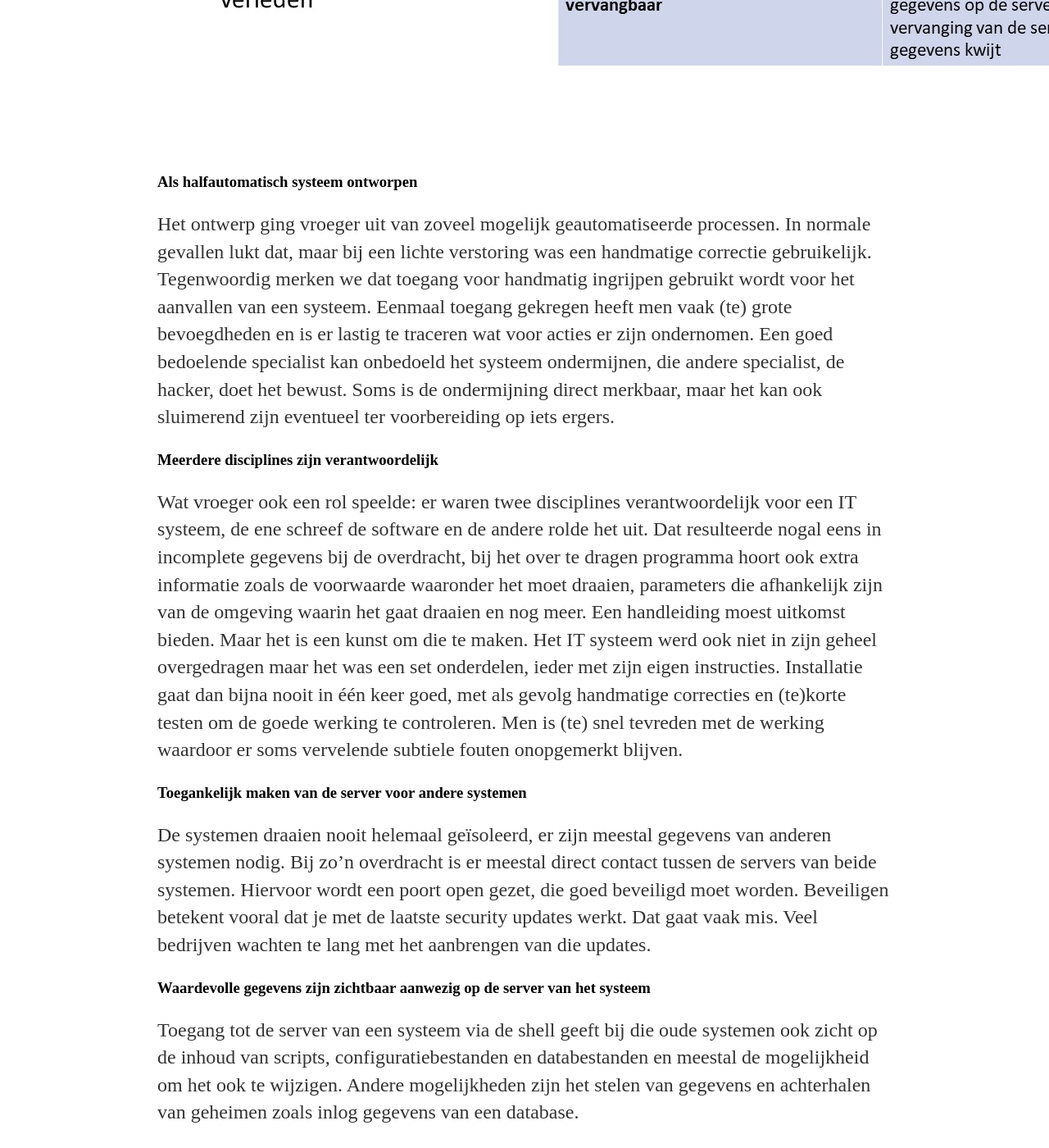
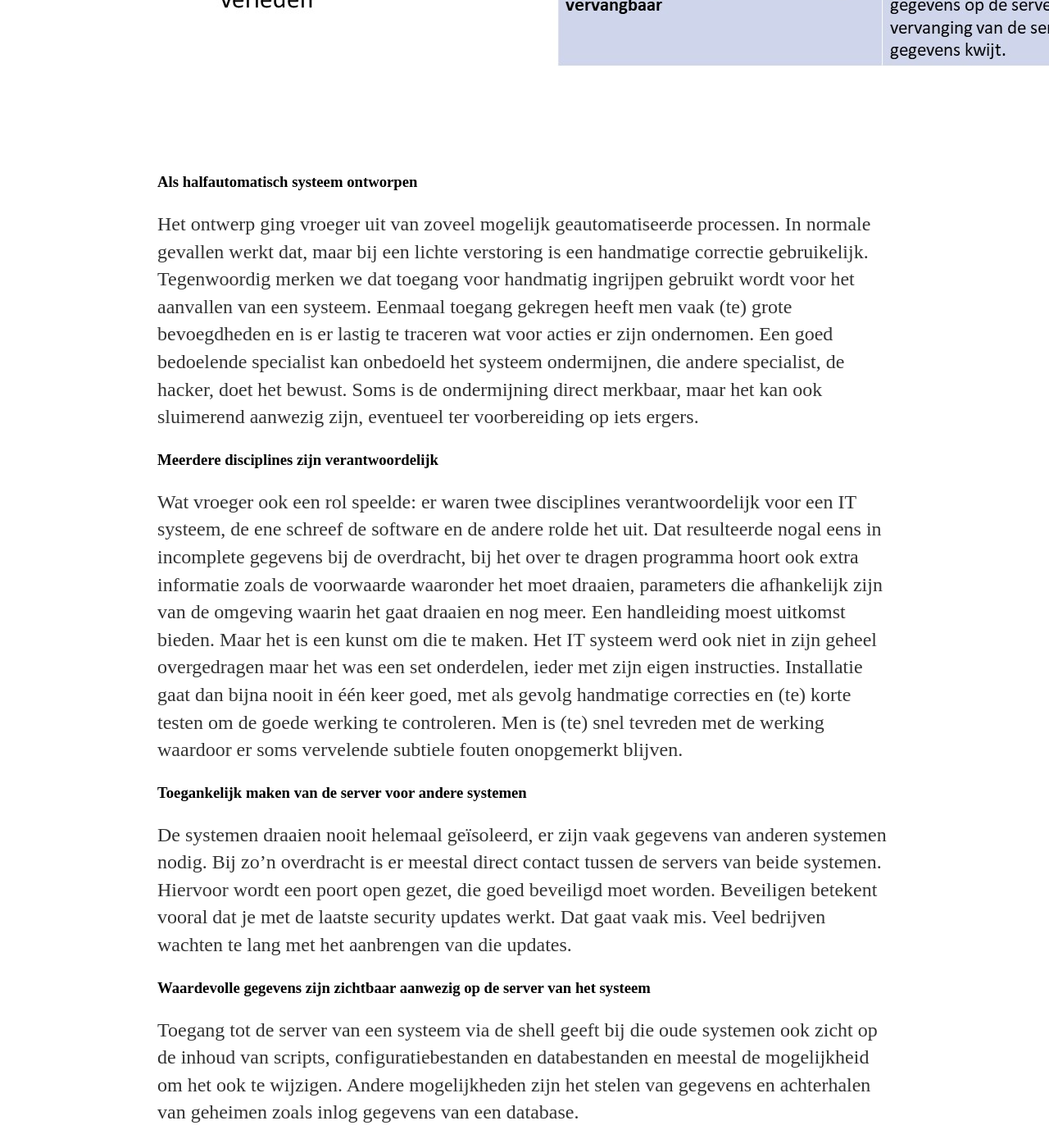
Before and after one commit to paedelm/paedelm.github.io, a Jekyll site: the page built from _posts/2021-05-24-oude systemen betrouwbaar maken.md, in a window 1280 px wide and 1400 px high, scrolled down 1615 px. Shown: the whole window at 82% size. Built offline with Jekyll 4.4.1, drawn with Linux system fonts in a browser that asks for light colours; some of the changed text lies outside the part shown.

Commit message:
plaatjes en tekst anjo 1

```diff
--- a/_posts/2021-05-24-oude systemen betrouwbaar maken.md
+++ b/_posts/2021-05-24-oude systemen betrouwbaar maken.md
@@ -18,20 +18,20 @@ date: 2021-05-24
 
 ## Oorzaken vanuit het verleden
 
-  ![](/kwetsbare-systemen.jpg)
+  ![](/Kwetsbare Systemen.jpg)
 
 ### Als halfautomatisch systeem ontworpen
 
- Het ontwerp ging vroeger uit van zoveel mogelijk geautomatiseerde processen. In normale gevallen lukt dat, maar bij een lichte verstoring was een handmatige correctie gebruikelijk. Tegenwoordig merken we dat toegang voor handmatig ingrijpen gebruikt wordt voor het aanvallen van een systeem. Eenmaal toegang gekregen heeft men vaak (te) grote bevoegdheden en is er lastig te traceren wat voor acties er zijn ondernomen. Een goed bedoelende specialist kan onbedoeld het systeem ondermijnen, die andere specialist, de hacker, doet het bewust. Soms is de ondermijning direct merkbaar, maar het kan ook sluimerend zijn eventueel ter voorbereiding op iets ergers.
+ Het ontwerp ging vroeger uit van zoveel mogelijk geautomatiseerde processen. In normale gevallen werkt dat, maar bij een lichte verstoring is een handmatige correctie gebruikelijk. Tegenwoordig merken we dat toegang voor handmatig ingrijpen gebruikt wordt voor het aanvallen van een systeem. Eenmaal toegang gekregen heeft men vaak (te) grote bevoegdheden en is er lastig te traceren wat voor acties er zijn ondernomen. Een goed bedoelende specialist kan onbedoeld het systeem ondermijnen, die andere specialist, de hacker, doet het bewust. Soms is de ondermijning direct merkbaar, maar het kan ook sluimerend aanwezig zijn, eventueel ter voorbereiding op iets ergers.
 
 ### Meerdere disciplines zijn verantwoordelijk
 
  Wat vroeger ook een rol speelde: er waren twee disciplines verantwoordelijk voor een IT systeem, de ene schreef de software en de andere rolde het uit. Dat resulteerde nogal eens in incomplete gegevens bij de overdracht, bij het over te dragen programma hoort ook extra informatie zoals de voorwaarde waaronder het moet draaien, parameters die afhankelijk zijn van de omgeving waarin het gaat draaien en nog meer. Een handleiding moest uitkomst bieden. Maar het is een kunst om die te maken.
- Het IT systeem werd ook niet in zijn geheel overgedragen maar het was een set onderdelen, ieder met zijn eigen instructies. Installatie gaat dan bijna nooit in één keer goed, met als gevolg handmatige correcties en (te)korte testen om de goede werking te controleren. Men is (te) snel tevreden met de werking waardoor er soms vervelende subtiele fouten onopgemerkt blijven.
+ Het IT systeem werd ook niet in zijn geheel overgedragen maar het was een set onderdelen, ieder met zijn eigen instructies. Installatie gaat dan bijna nooit in één keer goed, met als gevolg handmatige correcties en (te) korte testen om de goede werking te controleren. Men is (te) snel tevreden met de werking waardoor er soms vervelende subtiele fouten onopgemerkt blijven.
 
 ### Toegankelijk maken van de server voor andere systemen
 
- De systemen draaien nooit helemaal geïsoleerd, er zijn meestal gegevens van anderen systemen nodig. Bij zo'n overdracht is er meestal direct contact tussen de servers van beide systemen.
+ De systemen draaien nooit helemaal geïsoleerd, er zijn vaak gegevens van anderen systemen nodig. Bij zo'n overdracht is er meestal direct contact tussen de servers van beide systemen.
  Hiervoor wordt een poort open gezet, die goed beveiligd moet worden. Beveiligen betekent vooral dat je met de laatste security updates werkt. Dat gaat vaak mis. Veel bedrijven wachten te lang met het aanbrengen van die updates.
 
 ### Waardevolle gegevens zijn zichtbaar aanwezig op de server van het systeem
@@ -50,7 +50,7 @@ date: 2021-05-24
 
 ### _Het systeem opdelen in domeinen_
 
-  Ieder domein van het systeem staat op zijn eigen server en heeft zijn eigen Git repository. Het idee is dat iedere verandering terug te vinden is in de repository. Het onderhoud op de repository gebeurt door een team met als doel dat iedere wijziging door minstens 4 geautoriseerde ogen is gecontroleerd. Als er onderdelen zijn van het systeem waar het team geen verantwoordelijkheid voor heeft dan verhuist dat stuk naar een ander domein, en zal er een formele interface worden afgesproken. Verdere regels voor het opbreken kunnen van technische en organisatorische aard zijn. Ieder domein heeft zijn eigen beheer cyclus.
+  Ieder domein van het systeem staat op zijn eigen server en heeft zijn eigen Git repository. Het idee is dat iedere verandering terug te vinden is in de repository. Het onderhoud op de repository gebeurt door een team met als doel dat iedere wijziging door minstens 4 geautoriseerde ogen is gecontroleerd. Als er onderdelen zijn van het systeem waar het team geen verantwoordelijkheid voor heeft dan verhuist dat stuk naar een ander domein en zal er een formele interface worden afgesproken. Verdere regels voor het opbreken kunnen van technische en organisatorische aard zijn. Ieder domein heeft zijn eigen beheer cyclus.
   Een nieuwe domein beschrijving ontstaat alleen als deze getest en goed bevonden is.
 
 
```
Also changed, not shown: other parts of _posts/2021-05-24-oude systemen betrouwbaar maken.md (+3 -3 lines), Kwetsbare Systemen.jpg (added), WatKunJeErAanDoen.jpg, kwetsbare-systemen.jpg (deleted).
